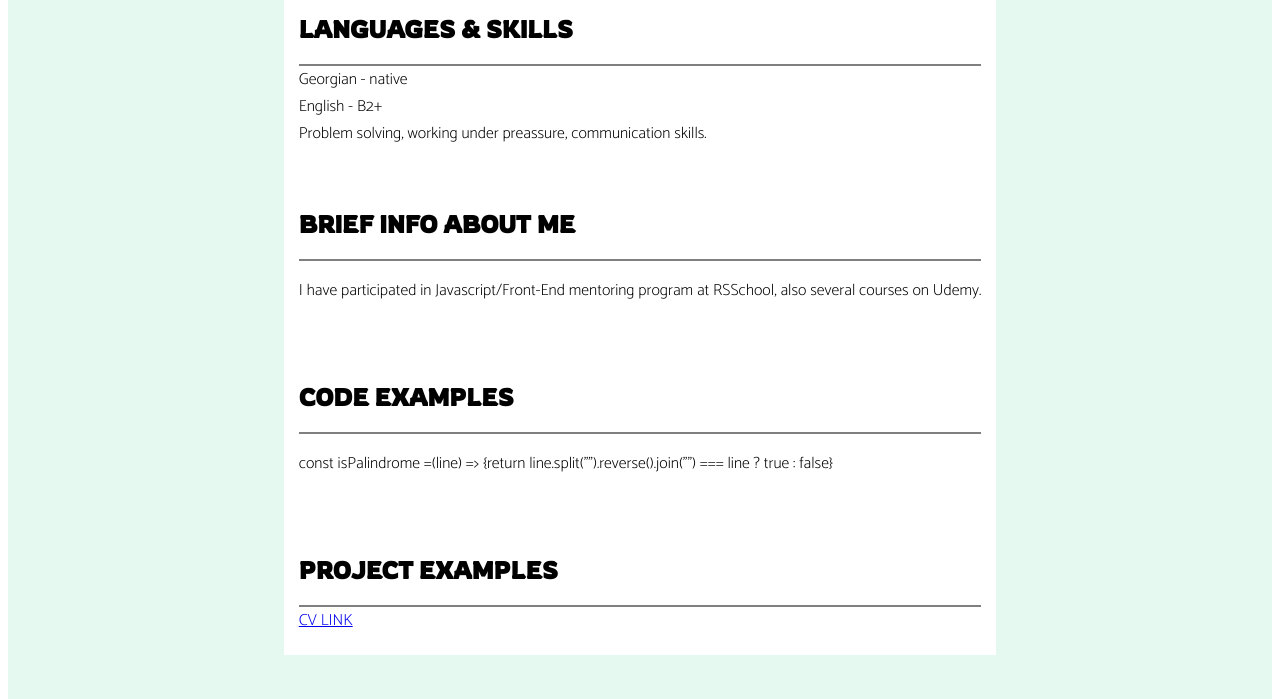
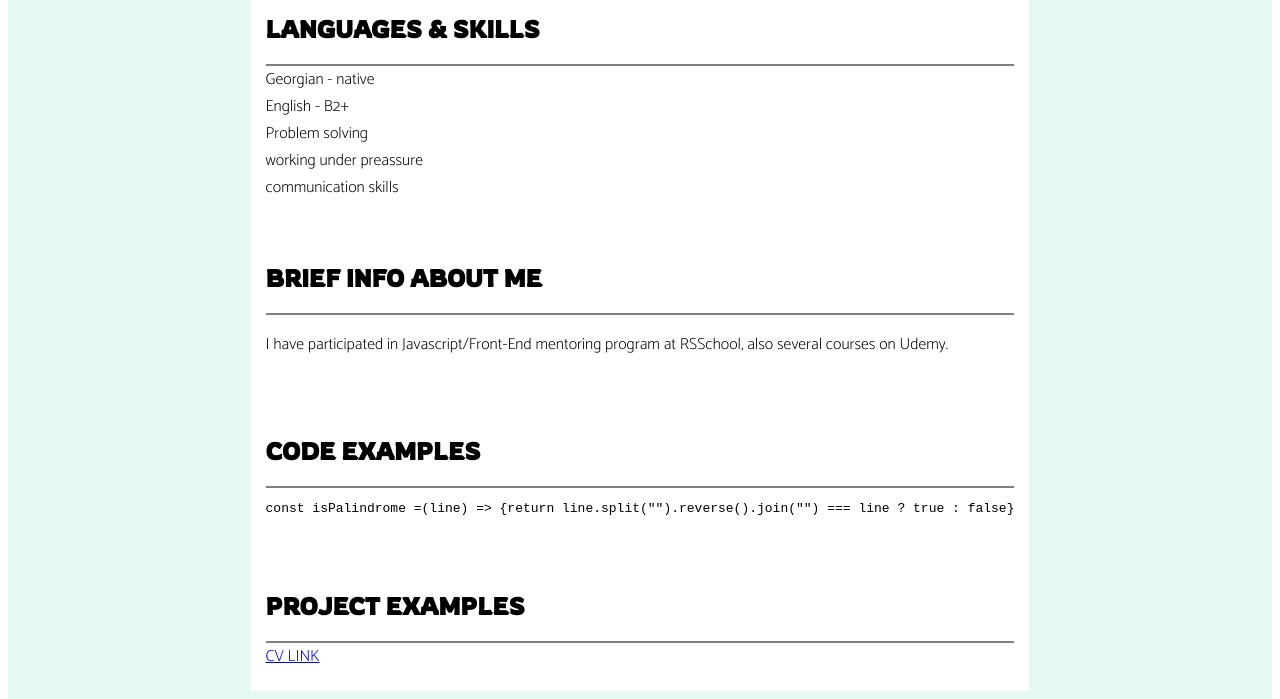
Before and after one commit to anadiradze/rsschool-cv, a plain HTML site: page index.html in a window 1280 px wide. Shown: the part 860-1559 px from the top of the page. Drawn offline with Linux system fonts and the light colour scheme.

Commit message:
Update index.html

```diff
--- a/index.html
+++ b/index.html
@@ -93,7 +93,13 @@
           <li class="fnFamExtraLight">Georgian - native</li>
           <li class="fnFamExtraLight">English - B2+</li>
           <li class="fnFamExtraLight">
-            Problem solving, working under preassure, communication skills.
+            Problem solving
+          </li>
+          <li class="fnFamExtraLight">
+            working under preassure
+          </li>
+          <li class="fnFamExtraLight">
+           communication skills
           </li>
         </ul>
         <ul class="middlePartUl fnFamRegular">
@@ -110,9 +116,7 @@
           <li class="fnFamRegular"><h2>CODE EXAMPLES</h2></li>
           <li class="hr1"></li>
           <li class="fnFamExtraLight">
-            <p>
-              const isPalindrome =(line) => {return line.split("").reverse().join("") === line ? true : false}
-            </p>
+            <pre>const isPalindrome =(line) => {return line.split("").reverse().join("") === line ? true : false}</pre>
           </li>
         </ul>
         <ul class="middlePartUl fnFamRegular">
```
